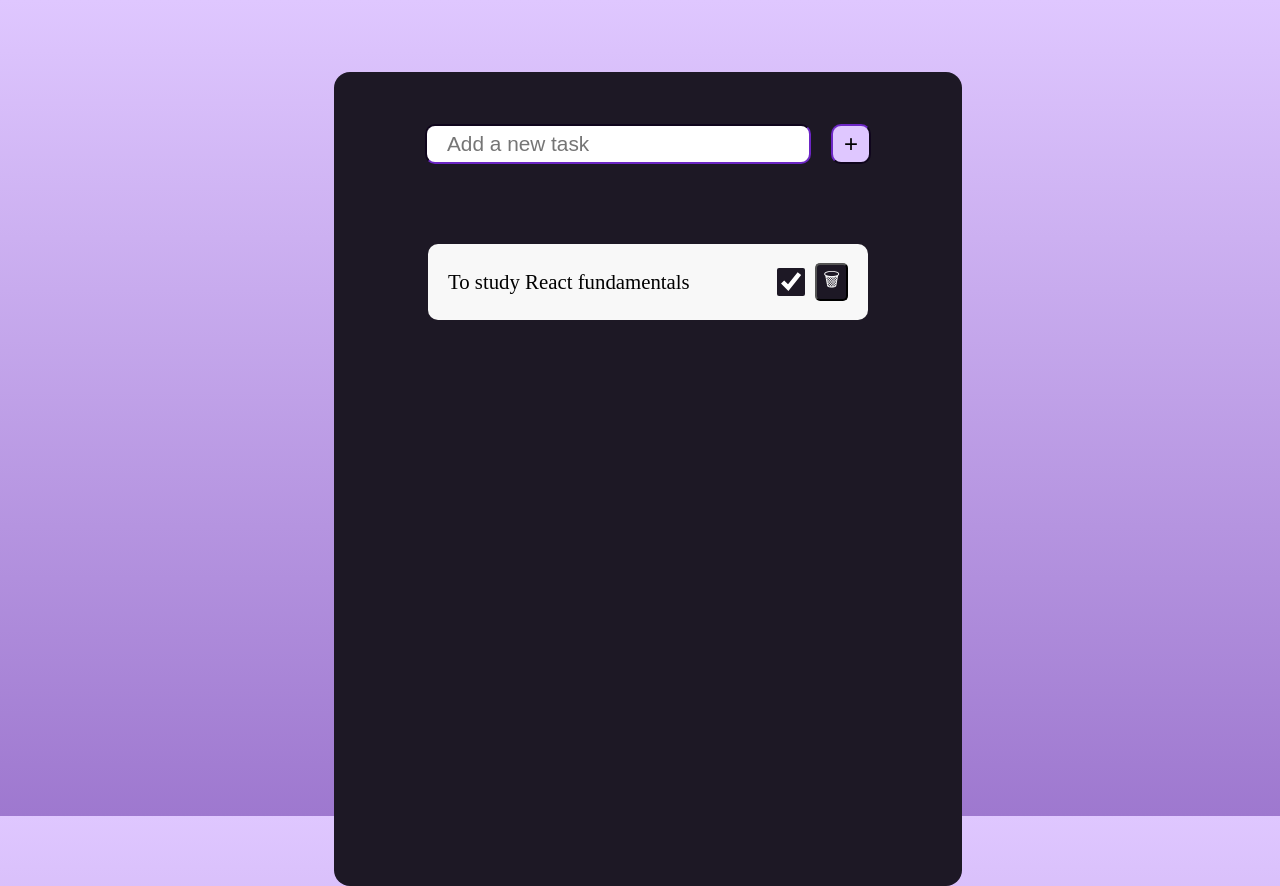
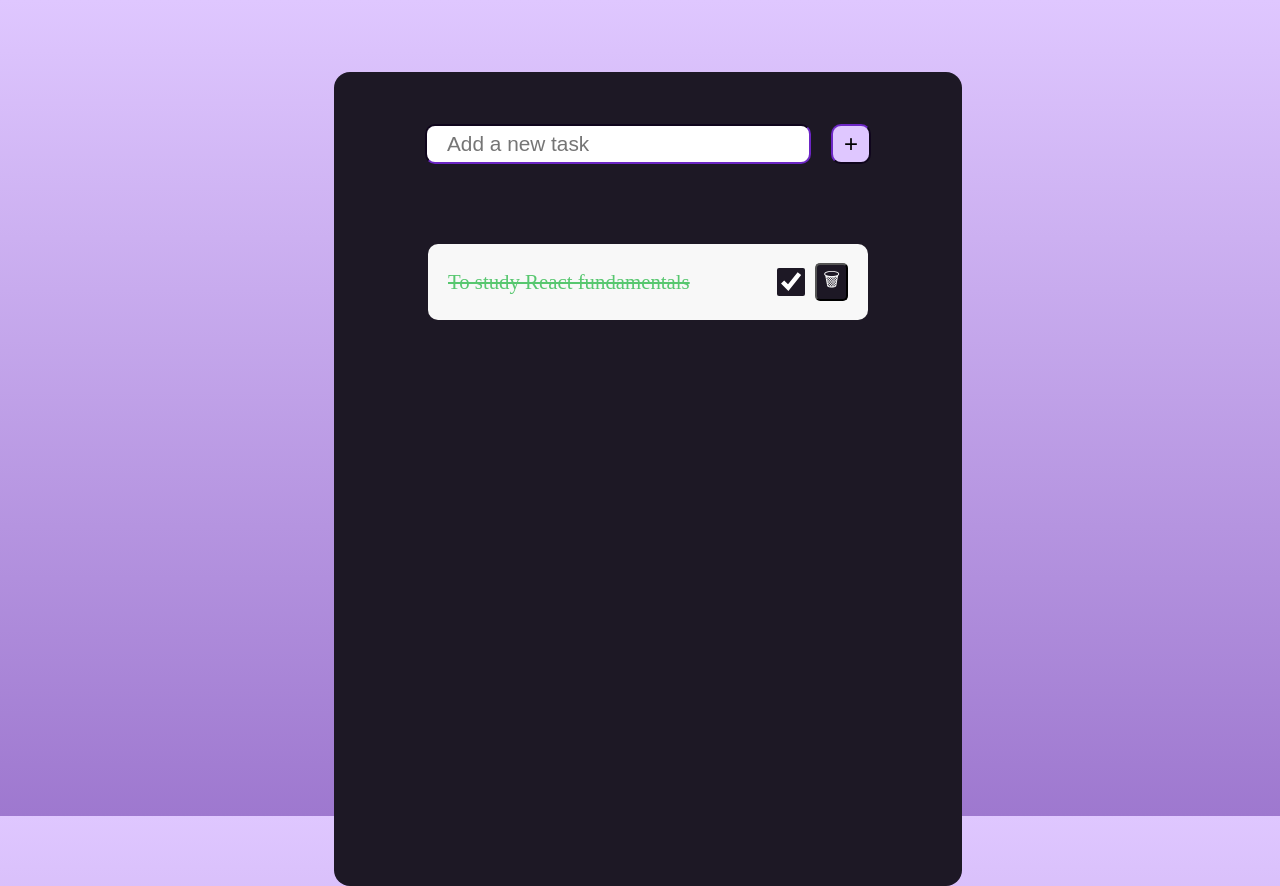
Before and after one commit to medicsera/Web, a website: page index.html in a window 1280 px wide. Both pictures are taken after a click on the checkbox 791 px from the left and 282 px from the top of the page. Drawn offline with nearby package versions, Linux system fonts and the light colour scheme.

Commit message:
added task completion effect

```diff
--- a/main.js
+++ b/main.js
@@ -29,4 +29,9 @@ $(document).ready(function(){
             $(this).attr('contentEditable',false)
         }
     )
+
+    $(document).on('change','.task-checkbox',function(){
+        const $taskText = $(this).closest('.task-item').find('.task-text');
+        $taskText.toggleClass('task-text--done',$(this).is(':checked'));
+    })
 })
--- a/scss/components/_task-item.scss
+++ b/scss/components/_task-item.scss
@@ -40,6 +40,7 @@
     &-text{
         max-width: 200px;
         word-break: break-all;
+        transition: color 0.4s, text-decoration 0.4s;
     }
 
     &-btn{
--- a/scss/utils/_variables.scss
+++ b/scss/utils/_variables.scss
@@ -7,3 +7,8 @@ $color-green: #57C76F;
 $color-border: #3E1671;
 
 $stat-font-size: 1.3em;
+
+.task-text--done{
+    color: $color-green;
+    text-decoration: line-through;
+}
```
Also changed, not shown: styles/style.css, 1 other file.
